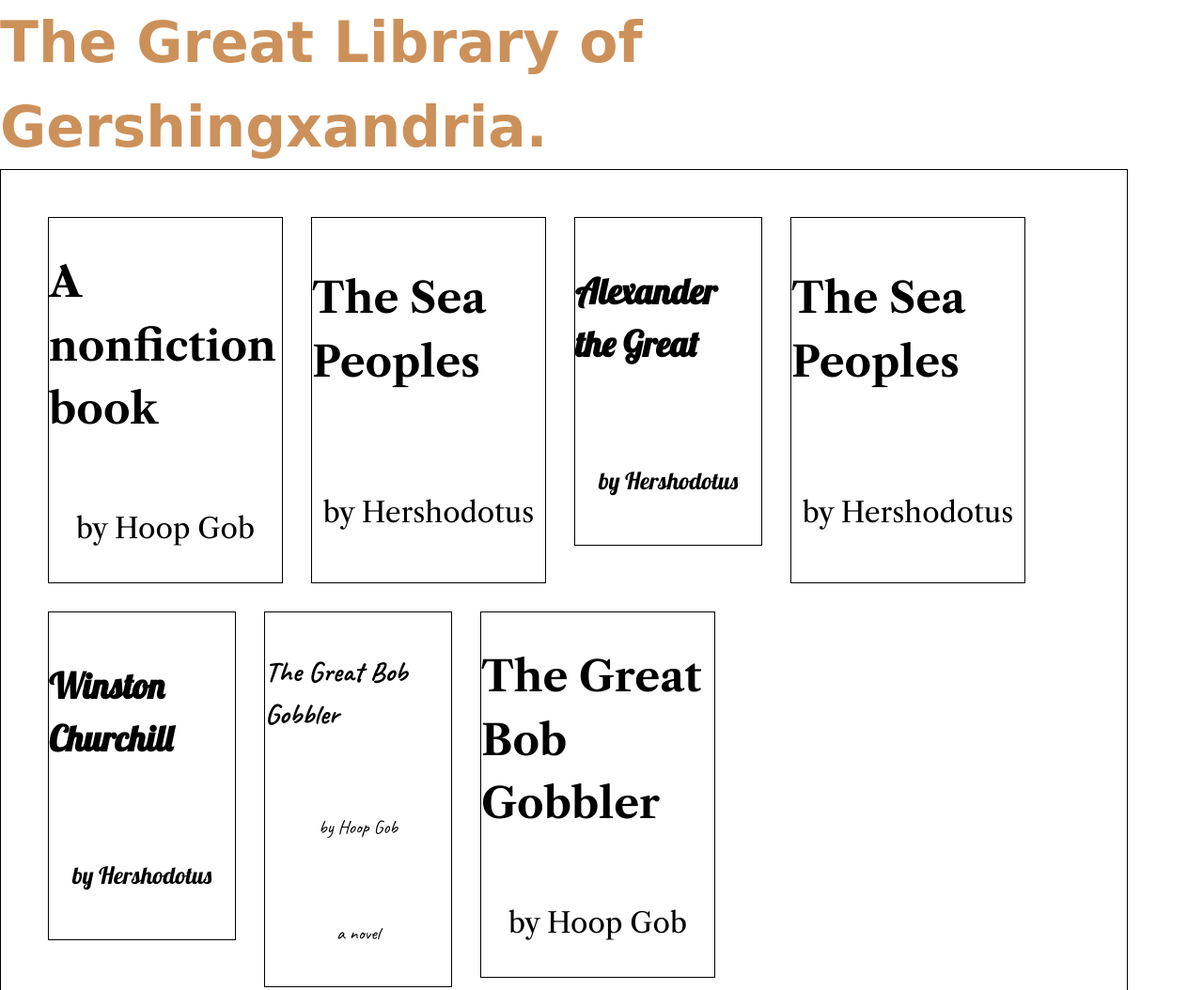
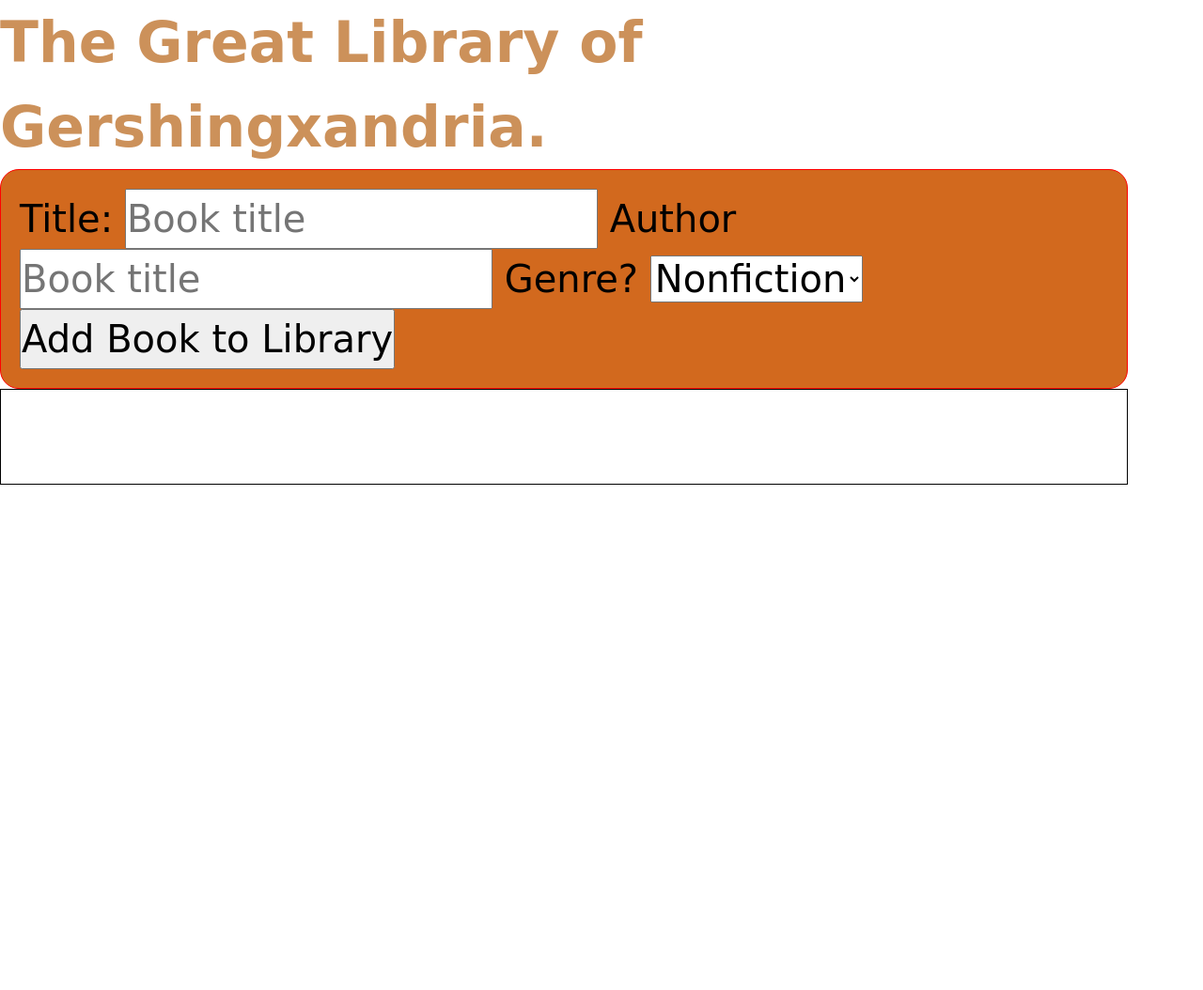
Before and after one commit to wuliuqi30/library, a plain HTML site: page index.html in a window 1280 px wide. Shown: the top 1054 px of the page at 94% size. After the commit the page ends 800 px from the top, so only its background shows below. Drawn offline with nearby package versions, Linux system fonts and the light colour scheme; a web font is replaced by a local one.

Commit message:
Create input book bar

```diff
--- a/index.html
+++ b/index.html
@@ -27,6 +27,21 @@
 <body>
 
     <h1 class="library-header">The Great Library of Gershingxandria.</h1>
+    <div class="add-new-book-box">
+        <form id="add-book">
+            <label for="add-book-title">Title:</label>
+            <input type="text" id="add-book-title" name="book-title" placeholder="Book title">
+            <label for="add-book-author">Author</label>
+            <input type="text" id="add-book-author" name="book-author" placeholder="Book title">
+            <label for="add-book-genre">Genre?</label>
+            <select name="book-genre" id="add-book-genre">
+                <option value="nonfiction">Nonfiction</option>
+                <option value="novel">Novel</option>
+                <option value="biography">Biography</option>
+            </select>
+            <button class="submit" form="add-book" type="submit">Add Book to Library</button>
+        </form>
+    </div>
     <div class="library"></div>
     <script src="javascript.js">
         </script>
--- a/javascript.js
+++ b/javascript.js
@@ -1,6 +1,6 @@
 const myLibrary = [];
 
-function Book(title,author,type) {
+function Book(title, author, type) {
   // the constructor...
   this.title = title;
   this.author = author;
@@ -8,24 +8,46 @@
   this.id = null;
 }
 
-function addBookToLibrary(book) {
+function addBookToLibraryArray(book) {
   myLibrary.push(book);
-  console.log(myLibrary);
 }
 
-function displayLibraryOnPage(library){
+// make new book add form.
+submitButton = document.querySelector(".submit");
+submitButton.addEventListener("click", (event) => {
+  // Get the form data and use it to make a new book
+
+  event.preventDefault();
+  const bookTitle = document.getElementById("add-book-title");
+  const bookAuthor = document.getElementById("add-book-author");
+  const bookGenre = document.getElementById("add-book-genre");
+  const book = new Book(bookTitle.value, bookAuthor.value, bookGenre.value);
+  addBookToLibraryArray(book);
+  addBookToLibraryDisplay(book);
+})
+
+function addBookToLibraryDisplay(book) {
   const libDOM = document.querySelector(".library");
-    let displayText = "This library's books are: ";
+
+  // Get last book in library's id:
+  const lastBook = libDOM.lastChild;
+
+  if (lastBook){
+    book.id = Number(lastBook.value) + 1;
+  } else{
+    book.id = 0;
+  }
+
+
   // for (const b of library){
   //     displayText += b.title + ", ";
   // }
   // libDOM.textContent = displayText;
 
-    for (let b = 0; b < library.length; b++){
 
-      let book = library[b];
+
     // Give each book a unique id, to help find it later.
-      book.id = b;
+
     // Make a .book object
     const bookDOM = document.createElement('div');
     bookDOM.classList.add('book', book.type);
@@ -36,10 +58,10 @@
     titleDOM.textContent = book.title;
     bookDOM.appendChild(titleDOM);
     const authorDOM = document.createElement('p');
-      authorDOM.textContent = `by ${book.author}`;
+    authorDOM.textContent = `by ${book.author}, id ${book.id}`;
     bookDOM.appendChild(authorDOM);
 
-      if (book.type === 'novel'){
+    if (book.type === 'novel') {
       const extraTextDOM = document.createElement('p');
       extraTextDOM.textContent = `a novel`;
       bookDOM.appendChild(extraTextDOM);
@@ -47,7 +69,7 @@
     libDOM.appendChild(bookDOM);
 
 
-    }
+
 
 
 }
@@ -59,13 +81,13 @@
 
 // Main Code
 
-addBookToLibrary(new Book('A nonfiction book',"Hoop Gob",'nonfiction'));
-addBookToLibrary(new Book('The Sea Peoples','Hershodotus','nonfiction'))
-addBookToLibrary(new Book('Alexander the Great','Hershodotus','biography'))
-addBookToLibrary(new Book('The Sea Peoples','Hershodotus','nonfiction'))
-addBookToLibrary(new Book('Winston Churchill','Hershodotus','biography'))
-addBookToLibrary(new Book('The Great Bob Gobbler',"Hoop Gob",'novel'));
-addBookToLibrary(new Book('The Great Bob Gobbler',"Hoop Gob",'nonfiction'));
+// addBookToLibrary(new Book('A nonfiction book', "Hoop Gob", 'nonfiction'));
+// addBookToLibrary(new Book('The Sea Peoples', 'Hershodotus', 'nonfiction'))
+// addBookToLibrary(new Book('Alexander the Great', 'Hershodotus', 'biography'))
+// addBookToLibrary(new Book('The Sea Peoples', 'Hershodotus', 'nonfiction'))
+// addBookToLibrary(new Book('Winston Churchill', 'Hershodotus', 'biography'))
+// addBookToLibrary(new Book('The Great Bob Gobbler', "Hoop Gob", 'novel'));
+// addBookToLibrary(new Book('The Great Bob Gobbler', "Hoop Gob", 'nonfiction'));
 
 
-displayLibraryOnPage(myLibrary);
+// refreshLibraryOnPage(myLibrary);
--- a/styles.css
+++ b/styles.css
@@ -57,6 +57,7 @@
     font-style: normal;
 
     font-size: 35px;
+    --library-width: 1200px;
 
 }
 
@@ -68,9 +69,18 @@
 
 }
 
+.add-new-book-box {
+    border: 1px solid red;
+    border-radius: 20px;
+    font-size: 40px;
+    width: var(--library-width);
+    padding: 20px;
+    background-color:chocolate;
+}
+
 .library{
     display: flex;
-    width: 1200px;
+    width: var(--library-width);
     flex-wrap:wrap;
     justify-content: flex-start;
     align-items: flex-start;
@@ -86,11 +96,13 @@
     justify-content: space-around;
     align-items: center;
     border: 1px solid black;
+
 }
 
 .novel {
     width: 200px;
     height: 400px;
+    border-radius: 10px;
 
     font-size: 20px;
     font-family: "Caveat", cursive;
@@ -102,6 +114,7 @@
 .nonfiction{
     width: 250px;
     height: 390px;
+    border-radius: 5px;
 
     font-size: 30px;
     font-family: "Libre Caslon Text", serif;
@@ -117,4 +130,5 @@
     font-family: "Lobster", sans-serif;
     font-weight: 400;
     font-style: normal;
+    border-radius: 5px;
 }
```
Lines whose indentation alone changed are shown as unchanged.
